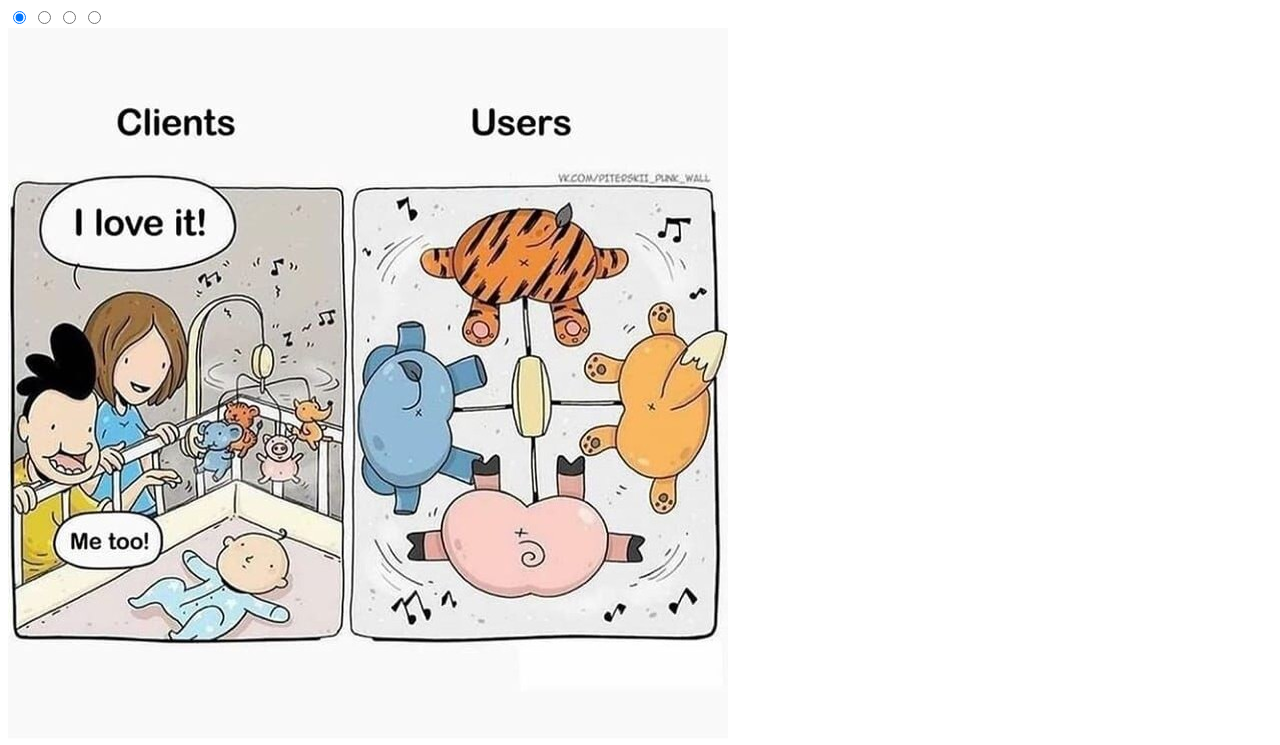
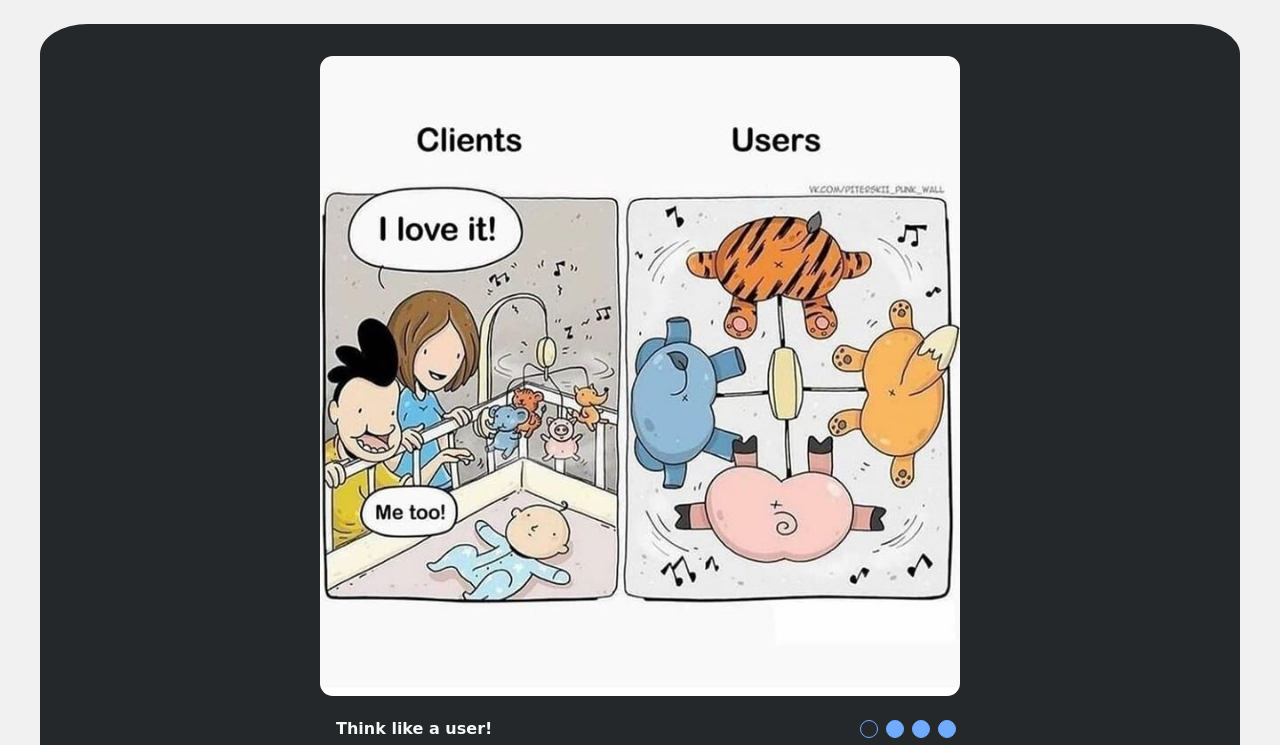
Before and after one commit to Innnakentiya/cssMemeSlider, a plain HTML site: page cssMemeSlider/index.html in a window 1280 px wide. Shown: the top 745 px of the page. Drawn offline with Linux system fonts and the light colour scheme.

Commit message:
feat:add style to slider,controls and captions LANG=en_EN date +'(%a, %b %d, %Y %r)'

```diff
--- a/cssMemeSlider/index.html
+++ b/cssMemeSlider/index.html
@@ -4,6 +4,7 @@
 <head>
     <meta charset="UTF-8">
     <meta name="viewport" content="width=device-width, initial-scale=1.0">
+    <link rel="stylesheet" href="style.css">
     <title>CssMemeSlider</title>
 </head>
 
--- /dev/null
+++ b/cssMemeSlider/style.css
@@ -0,0 +1,186 @@
+* {
+  margin: 0;
+  padding: 0;
+}
+
+body {
+  background-color: #f1f1f1;
+  overflow: hidden;
+}
+
+.full__slider_container {
+  background-color: #25282a;
+  margin: 0 auto;
+  width: 150vh;
+  height: 94vh;
+  border-radius: 4%;
+}
+
+.slider__container {
+  margin: 3vh auto;
+  width: 80vh;
+  height: 80vh;
+  overflow: hidden;
+  padding-top: 2rem;
+  /* width: 90vh;
+  height: 90vh; */
+}
+
+.slider__items {
+  display: flex;
+  /* margin: 0 auto; */
+  transition: 0.3s ease-in-out;
+}
+
+.slider__item {
+  height: 80vh;
+  width: 80vh;
+  /* object-fit: cover; */
+  border-radius: 2%;
+}
+
+.slider__input {
+  display: none;
+}
+
+.slider__controls {
+  display: flex;
+  /* justify-content: center; */
+  /* margin-top: -3rem; */
+  /* margin-left: 25rem; */
+  /* margin-right: 23vh; */
+  justify-content: right;
+  margin-right: 23%;
+}
+
+.slider__label {
+  width: 1rem;
+  height: 1rem;
+  background-color: #71abfe;
+  border: 0.1rem solid #71abfe;
+  border-radius: 50%;
+  margin-right: 0.5rem;
+}
+
+/* .slider__label:hover {
+  background-color: #f6f7f7;
+  cursor: pointer;
+} */
+
+.slider__label:hover {
+  background-color: #f6f7f7;
+  border: 0.1rem solid #f6f7f7;
+  cursor: pointer;
+}
+
+.slider__controls div {
+  display: flex;
+  width: 2rem;
+  height: 1.5rem;
+  background-color: transparent;
+  border: none;
+  padding: 1%;
+}
+
+.slider__controls div:hover {
+  cursor: pointer;
+}
+
+#radio1:checked ~ .slider__container .slider__items {
+  margin-left: (0);
+}
+
+#radio2:checked ~ .slider__container .slider__items {
+  margin-left: -100%;
+}
+
+#radio3:checked ~ .slider__container .slider__items {
+  margin-left: -200%;
+}
+#radio4:checked ~ .slider__container .slider__items {
+  margin-left: -300%;
+}
+
+/* #radio1:checked ~ .slider__container .slider__items {
+  transform: translateX(0);
+}
+
+#radio2:checked ~ .slider__container .slider__items {
+  transform: translateX(-100%);
+}
+
+#radio3:checked ~ .slider__container .slider__items {
+  transform: translateX(-200%);
+}
+
+#radio4:checked ~ .slider__container .slider__items {
+  transform: translateX(-300%);
+} */
+
+#radio1:checked ~ .slider__nav .slider__controls .slider__label[for="radio1"],
+#radio2:checked ~ .slider__nav .slider__controls .slider__label[for="radio2"],
+#radio3:checked ~ .slider__nav .slider__controls .slider__label[for="radio3"],
+#radio4:checked ~ .slider__nav .slider__controls .slider__label[for="radio4"] {
+  background-color: transparent;
+}
+
+#radio1:checked
+  ~ .slider__nav
+  .slider__controls
+  .slider__label[for="radio1"]:hover,
+#radio2:checked
+  ~ .slider__nav
+  .slider__controls
+  .slider__label[for="radio2"]:hover,
+#radio3:checked
+  ~ .slider__nav
+  .slider__controls
+  .slider__label[for="radio3"]:hover,
+#radio4:checked
+  ~ .slider__nav
+  .slider__controls
+  .slider__label[for="radio4"]:hover {
+  border: 0.1rem solid #f6f7f7;
+}
+
+.slide__title {
+  color: #f6f7f7;
+  /* margin-top: -3rem; */
+  display: none;
+  line-height: 1rem;
+  font-size: 1rem;
+  font-family: cursive;
+}
+
+.slider__nav {
+  display: flex;
+  flex-direction: row-reverse;
+  justify-content: space-between;
+  align-items: center;
+}
+
+/* #radio1:checked ~ .slider__nav .slider__captions:nth-child(1) {
+  display: block;
+}
+
+#radio2:checked ~ .slider__nav .slider__captions:nth-child(2) {
+  display: block;
+}
+
+#radio3:checked ~ .slider__nav .slider__captions:nth-child(3) {
+  display: block;
+}
+#radio4:checked ~ .slider__nav .slider__captions:nth-child(4) {
+  display: block; */
+/* } */
+
+#radio1:checked ~ .slider__nav .slider__captions .caption1 .slide__title,
+#radio2:checked ~ .slider__nav .slider__captions .caption2 .slide__title,
+#radio3:checked ~ .slider__nav .slider__captions .caption3 .slide__title,
+#radio4:checked ~ .slider__nav .slider__captions .caption4 .slide__title {
+  display: block;
+}
+
+.slider__captions {
+  margin-left: 18.5rem;
+}
```
